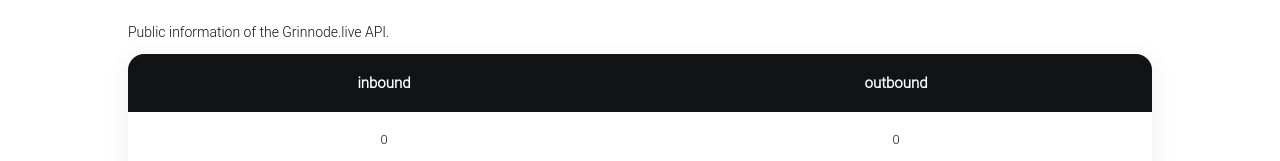
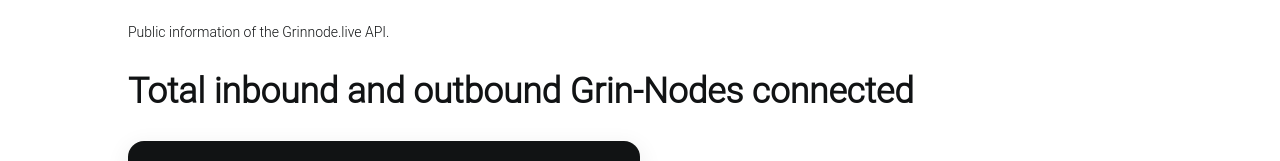
Before and after one commit to Grinnode-live/grinnode-live-frontend, a Vue app: page /stats in a window 1280 px wide. Shown: the part 176-337 px from the top of the page. Built offline with nearby package versions, Linux system fonts and the light colour scheme; no server answers.

Commit message:
change css

```diff
--- a/src/App.vue
+++ b/src/App.vue
@@ -94,9 +94,9 @@
     border-radius: 16px;
   }
 
-  table2 {
+  table#ioDataTable {
     color: var(--text-primary-color);
-    width: 100%;
+    width: 50%;
     text-align: center;
     border-collapse: collapse;
     box-shadow: rgba(0, 0, 0, 0.05) 0px 6px 20px 5px;
--- a/src/views/Stats.vue
+++ b/src/views/Stats.vue
@@ -7,8 +7,8 @@
                     <p>
                         Public information of the Grinnode.live API.
                     </p>
-                    <!--<h2 class="container_header">Total inbound and outbound Grin-Nodes connected</h2>-->
-                    <table class="table2" id="ioDataTable" border="0" width="200">
+                    <h2 class="container_header">Total inbound and outbound Grin-Nodes connected</h2>
+                    <table id="ioDataTable" border="0" width="200">
                         <thead>
                         <tr>
                             <th>inbound</th>
```
